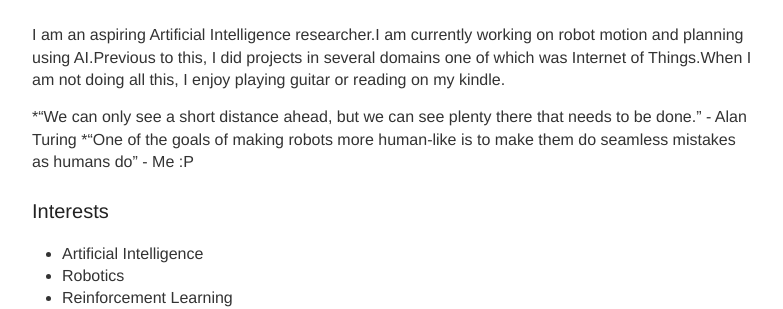
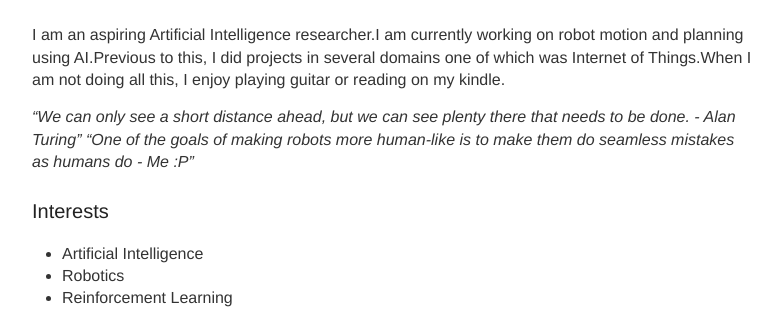
Before and after one commit to ioarun/ioarun.github.io, a Jekyll site: the page built from about.md, in a window 1280 px wide. Shown: the part 193-502 px from the top of the page, without its empty margins (248-1031 px from the left). Built offline with Jekyll 4.4.1, drawn with Linux system fonts in a browser that asks for light colours; nearby versions of some CDN libraries; some web fonts are replaced.

```diff
--- a/about.md
+++ b/about.md
@@ -6,8 +6,8 @@ permalink: /about/
 
 I am an aspiring Artificial Intelligence researcher.I am currently working on robot motion and planning using AI.Previous to this, I did projects in several domains one of which was Internet of Things.When I am not doing all this, I enjoy playing guitar or reading on my kindle.
 
-*"We can only see a short distance ahead, but we can see plenty there that needs to be done." - Alan Turing
-*"One of the goals of making robots more human-like is to make them do seamless mistakes as humans do" - Me  :P
+*"We can only see a short distance ahead, but we can see plenty there that needs to be done. - Alan Turing"*
+*"One of the goals of making robots more human-like is to make them do seamless mistakes as humans do - Me  :P"*
 
 ### Interests
 
```
